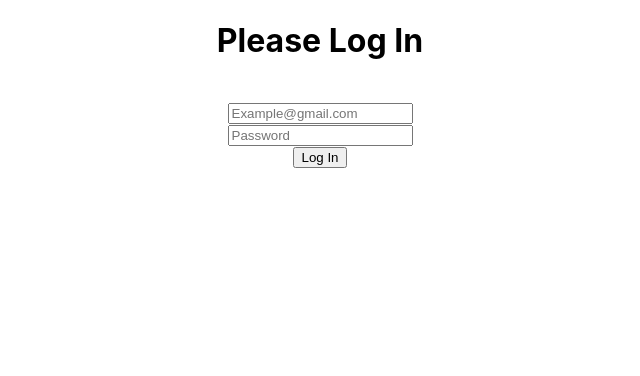
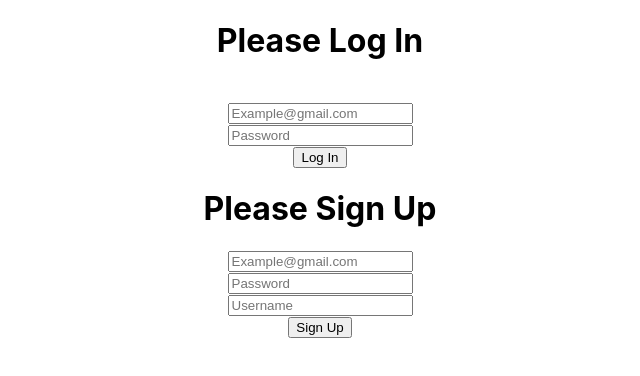
Before and after one commit to rami-monday/formaty, a React (Create React App) app: page / in a window 1280 px wide. Shown: the top 376 px of the page, without its empty margins (320-960 px from the left). Built offline with nearby package versions, Linux system fonts and the light colour scheme.

Commit message:
made the sign up interface

```diff
--- a/src/App.jsx
+++ b/src/App.jsx
@@ -1,12 +1,13 @@
-import logo from './logo.svg';
 import './App.css';
 import SignIn from './components/pages/SignIn';
+import SignUp from './components/pages/SignUp';
 
 
 function App() {
   return (
     <div className="App">
       <SignIn></SignIn>
+      <SignUp></SignUp>
     </div>
   );
 }
--- /dev/null
+++ b/src/components/pages/SignUp.jsx
@@ -0,0 +1,65 @@
+import React ,{useState} from 'react'
+import { SignUpApiManager } from "../../services/user";
+
+const SignUp = () => {
+    const [user, setNewUser] = useState({ email: "",username:"", password: "" });
+
+  const handleInput = function (property, value) {
+    const newUser = { ...user };
+    newUser[property] = value;
+    setNewUser(newUser);
+  };
+  const handleClick = async function () {
+      try {
+        const dbRes = await SignUpApiManager(user);
+        alert("You have successfully signed up")
+        setNewUser({ email: "",username:"", password: "" });
+      } catch (error) {
+       console.log(JSON.stringify(error));
+      }
+    }
+  return (
+    <div>
+      <h1>Please Sign Up</h1>
+      <input
+        type="text"
+        value={user.email}
+        placeholder="Example@gmail.com"
+        onChange={(e) => handleInput("email", e.target.value)}
+        onKeyDown={(event) => {
+          if (event.key === "Enter") {
+            handleClick();
+          }
+        }}
+      />
+      <br />
+      <input
+        type="text"
+        value={user.password}
+        placeholder="Password"
+        onChange={(e) => handleInput("password", e.target.value)}
+        onKeyDown={(event) => {
+          if (event.key === "Enter") {
+            handleClick();
+          }
+        }}
+      />
+      <br />
+      <input
+        type="text"
+        value={user.username}
+        placeholder="Username"
+        onChange={(e) => handleInput("username", e.target.value)}
+        onKeyDown={(event) => {
+          if (event.key === "Enter") {
+            handleClick();
+          }
+        }}
+      />
+      <br />
+      <button onClick={handleClick}>Sign Up</button>
+    </div>
+  )
+}
+
+export default SignUp
```
Also changed, not shown: 1 other file (tests, documents, lock files or other folders).
